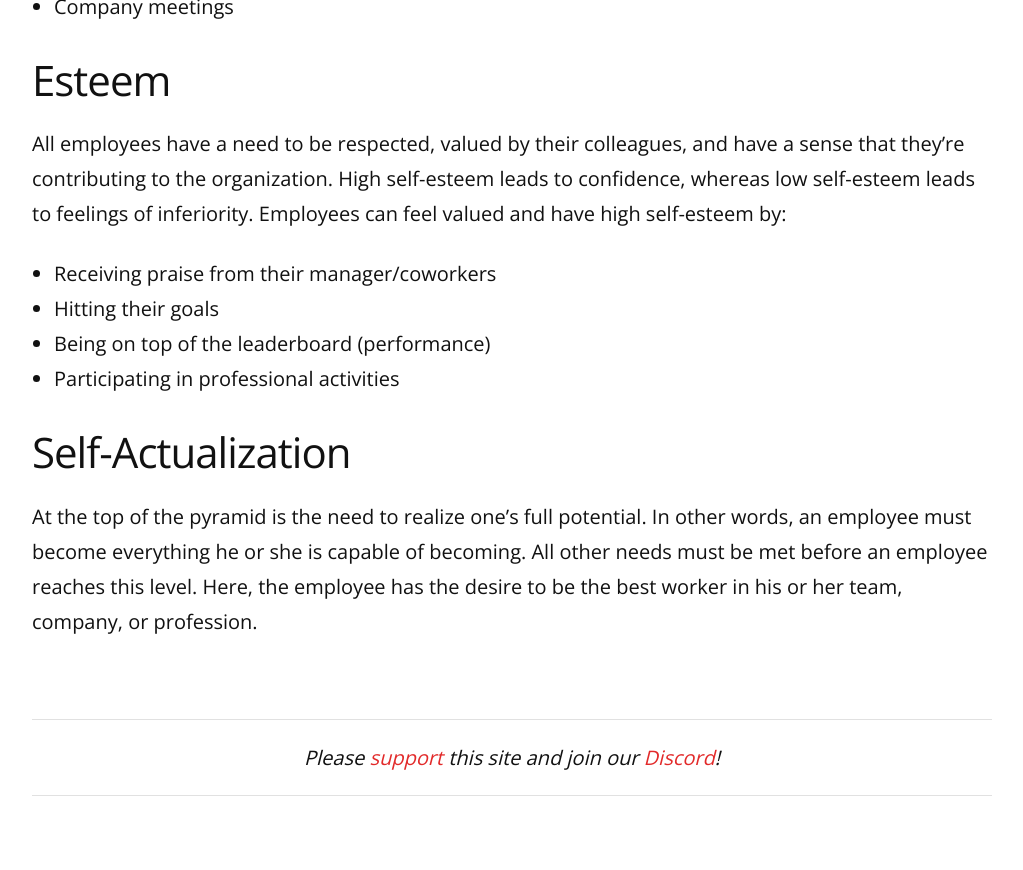
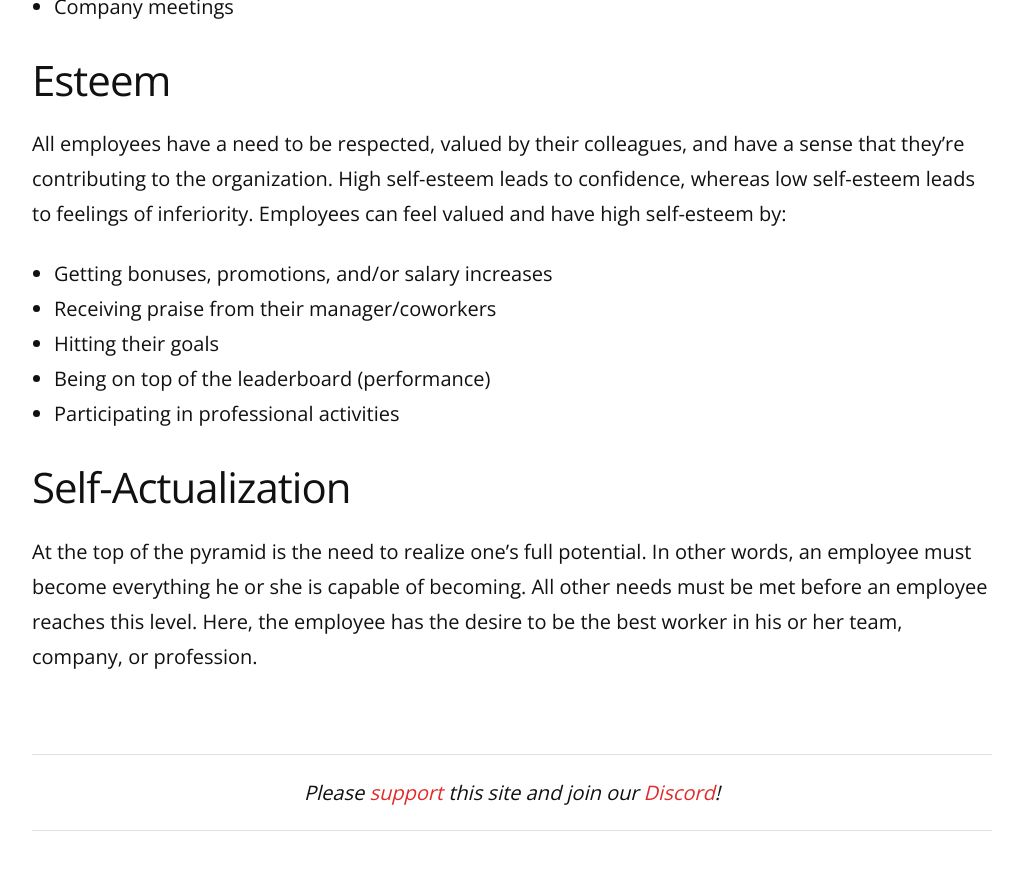
Before and after one commit to remarkablemark/remarkablemark.github.io, a Jekyll site: the page built from _posts/2024/2024-07-06-employees-hierarchy-of-needs.md, in a window 1280 px wide and 900 px high, scrolled down 1439 px. Shown: the top 870 px of the window, without its empty margins (128-1151 px from the left). Built offline with Jekyll 4.4.1, drawn with Linux system fonts in a browser that asks for light colours; comment, search, counter and statistics services are not loaded.

Commit message:
chore(posts): update "Employee's Hierarchy of Needs"
Post: 2024-07-06-employees-hierarchy-of-needs.md

```diff
--- a/_posts/2024/2024-07-06-employees-hierarchy-of-needs.md
+++ b/_posts/2024/2024-07-06-employees-hierarchy-of-needs.md
@@ -45,6 +45,7 @@ Also known as social needs, these include a desire to be loved, to belong, to fe
 
 All employees have a need to be respected, valued by their colleagues, and have a sense that they're contributing to the organization. High self-esteem leads to confidence, whereas low self-esteem leads to feelings of inferiority. Employees can feel valued and have high self-esteem by:
 
+- Getting bonuses, promotions, and/or salary increases
 - Receiving praise from their manager/coworkers
 - Hitting their goals
 - Being on top of the leaderboard (performance)
```
